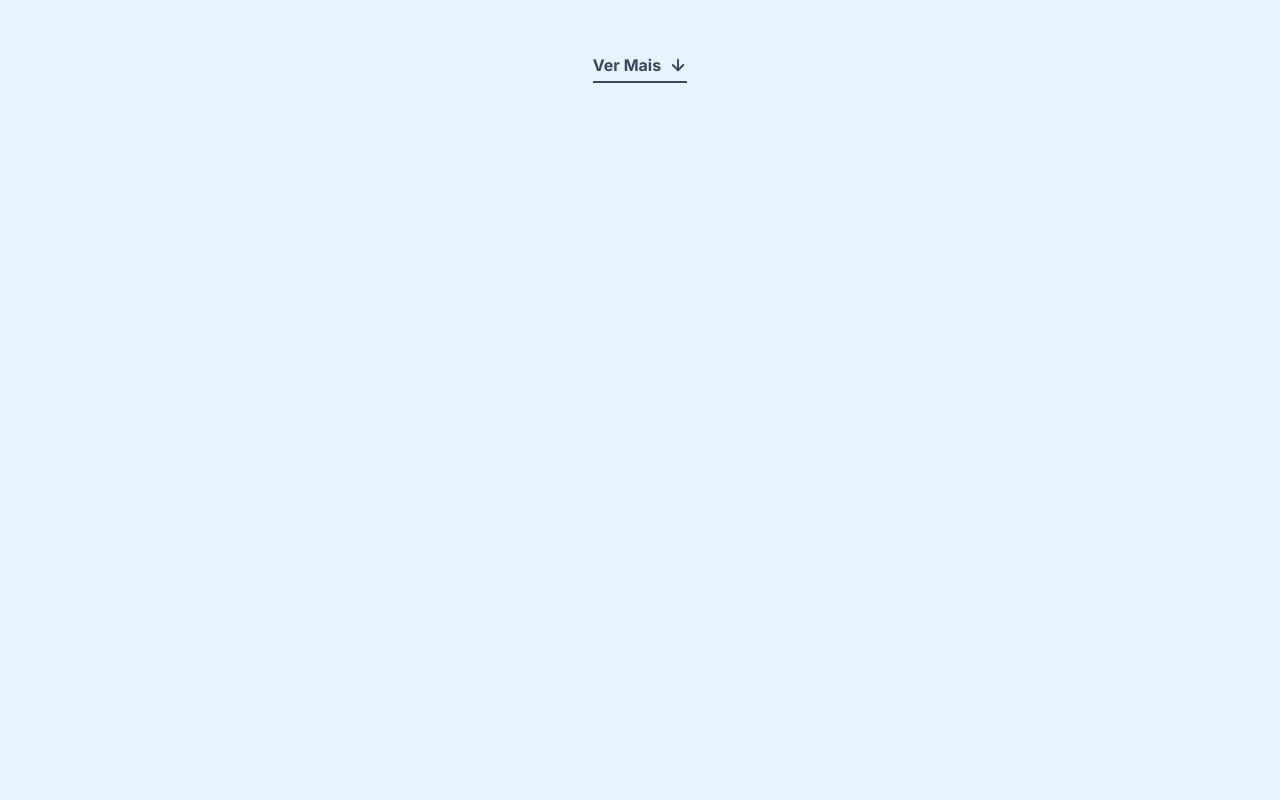
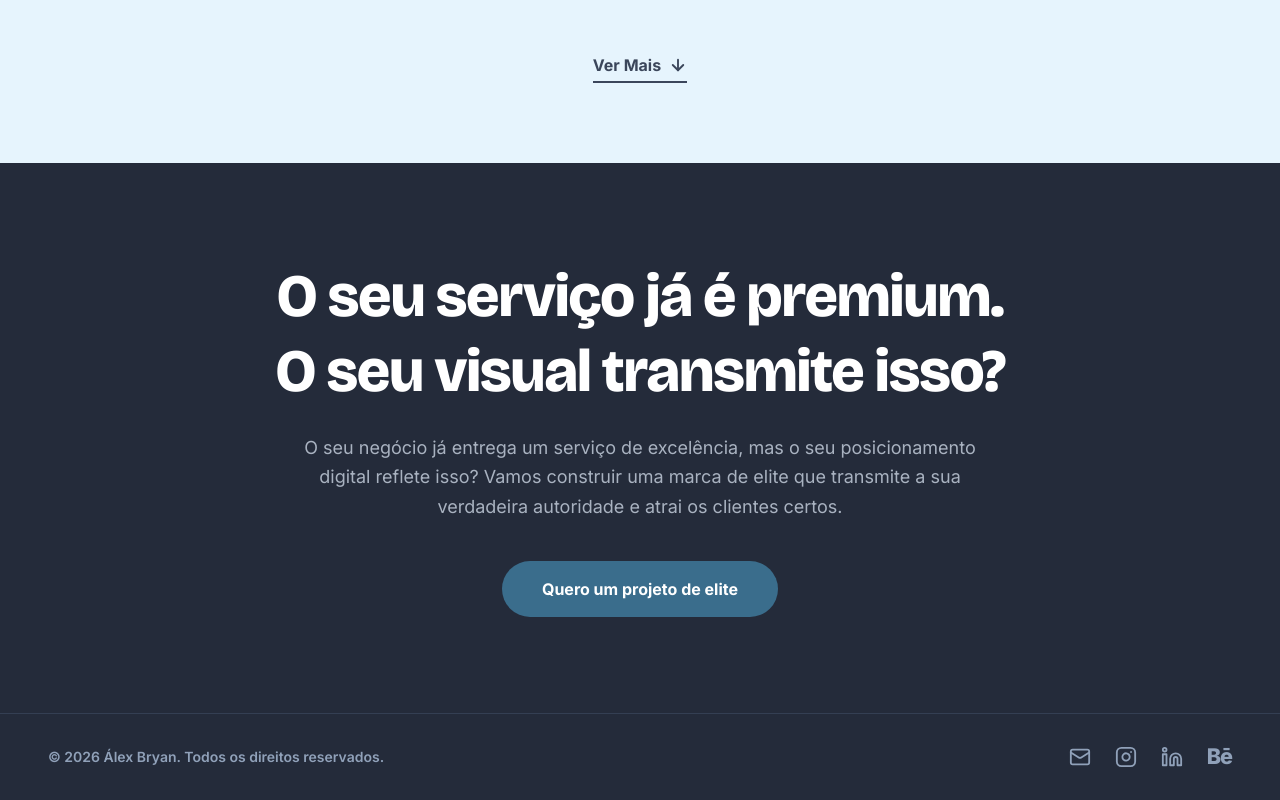
Before and after one commit to Bryanninja/alex-bryan-portfolio, a Next.js app: page / in a window 1280 px wide. Shown: the part 4208-5008 px from the top of the page. Before the commit the page ends 4371 px from the top, so only its background shows below. Built offline with nearby package versions, Linux system fonts and the light colour scheme.

Commit message:
feat: add footer component

```diff
--- /dev/null
+++ b/app/components/sections/Footer.tsx
@@ -0,0 +1,120 @@
+import Link from "next/link";
+import { Mail } from "lucide-react";
+import Container from "../Container"; // Ajuste o caminho conforme o seu projeto
+
+const Footer = () => {
+  const currentYear = new Date().getFullYear();
+
+  return (
+    <footer className="w-full bg-[#242b3a] pt-24 pb-8 flex flex-col items-center">
+      <Container>
+        {/* === SEÇÃO DE CTA === */}
+        <div className="flex flex-col items-center text-center max-w-3xl mx-auto mb-24 px-4">
+          <h2 className="font-heading text-4xl md:text-5xl lg:text-6xl font-extrabold leading-tight text-white tracking-tight mb-6">
+            O seu serviço já é premium. O seu visual transmite isso?
+          </h2>
+
+          <p className="text-lg text-slate-300/80 leading-relaxed mb-10 max-w-2xl">
+            O seu negócio já entrega um serviço de excelência, mas o seu
+            posicionamento digital reflete isso? Vamos construir uma marca de
+            elite que transmite a sua verdadeira autoridade e atrai os clientes
+            certos.
+          </p>
+
+          <Link
+            href="/contato"
+            className="bg-[#3a6d8c] hover:bg-[#5bb5d9] text-white font-bold py-4 px-10 rounded-full transition-all duration-300 hover:-translate-y-1"
+          >
+            Quero um projeto de elite
+          </Link>
+        </div>
+      </Container>
+
+      {/* === LINHA DIVISÓRIA E COPYRIGHT === */}
+      <div className="w-full border-t border-slate-600/50 pt-8 px-6 lg:px-12">
+        <div className="max-w-7xl mx-auto flex flex-col md:flex-row justify-between items-center gap-6">
+          <p className="text-sm font-semibold text-slate-400 text-center md:text-left">
+            © {currentYear} Álex Bryan. Todos os direitos reservados.
+          </p>
+
+          {/* === REDES SOCIAIS === */}
+          <div className="flex items-center justify-center gap-6 text-slate-400">
+            {/* E-mail (Lucide) */}
+            <a
+              href="mailto:seuemail@exemplo.com"
+              className="hover:text-[#5bb5d9] transition-colors"
+              aria-label="Email"
+            >
+              <Mail size={22} />
+            </a>
+
+            {/* Instagram (SVG Integrado - permite usar o Tailwind para cores!) */}
+            <a
+              href="https://www.instagram.com/alexbryannt/"
+              target="_blank"
+              rel="noopener noreferrer"
+              className="hover:text-[#5bb5d9] transition-colors"
+              aria-label="Instagram"
+            >
+              <svg
+                xmlns="http://www.w3.org/2000/svg"
+                width="22"
+                height="22"
+                viewBox="0 0 24 24"
+                fill="none"
+                stroke="currentColor"
+                strokeWidth="2"
+                strokeLinecap="round"
+                strokeLinejoin="round"
+              >
+                <rect width="20" height="20" x="2" y="2" rx="5" ry="5"></rect>
+                <path d="M16 11.37A4 4 0 1 1 12.63 8 4 4 0 0 1 16 11.37z"></path>
+                <line x1="17.5" x2="17.51" y1="6.5" y2="6.5"></line>
+              </svg>
+            </a>
+
+            {/* LinkedIn (Opcional - SVG Integrado, caso você queira usar no futuro) */}
+            <a
+              href="https://www.linkedin.com/in/alexbryannt/"
+              target="_blank"
+              rel="noopener noreferrer"
+              className="hover:text-[#5bb5d9] transition-colors"
+              aria-label="LinkedIn"
+            >
+              <svg
+                xmlns="http://www.w3.org/2000/svg"
+                width="22"
+                height="22"
+                viewBox="0 0 24 24"
+                fill="none"
+                stroke="currentColor"
+                strokeWidth="2"
+                strokeLinecap="round"
+                strokeLinejoin="round"
+              >
+                <path d="M16 8a6 6 0 0 1 6 6v7h-4v-7a2 2 0 0 0-2-2 2 2 0 0 0-2 2v7h-4v-7a6 6 0 0 1 6-6z"></path>
+                <rect width="4" height="12" x="2" y="9"></rect>
+                <circle cx="4" cy="4" r="2"></circle>
+              </svg>
+            </a>
+
+            {/* Behance (Tipografia) */}
+            <a
+              href="https://www.behance.net/bryan_fnascime"
+              target="_blank"
+              rel="noopener noreferrer"
+              className="hover:text-[#5bb5d9] transition-colors flex items-center"
+              aria-label="Behance"
+            >
+              <span className="font-extrabold text-[1.35rem] tracking-tighter leading-none">
+                Bē
+              </span>
+            </a>
+          </div>
+        </div>
+      </div>
+    </footer>
+  );
+};
+
+export default Footer;
--- a/app/page.tsx
+++ b/app/page.tsx
@@ -1,5 +1,6 @@
 import FloatingMenu from "./components/FloatingMenu";
 import FocusSection from "./components/sections/FocusSection";
+import Footer from "./components/sections/Footer";
 import GlobalExperience from "./components/sections/GlobalExperience";
 import Hero from "./components/sections/Hero";
 import PortfolioSection from "./components/sections/PortfolioSection";
@@ -12,6 +13,7 @@ export default function Home() {
       <FocusSection />
       <PortfolioSection />
       <FloatingMenu />
+      <Footer />
     </main>
   );
 }
--- a/app/projects/[id]/page.tsx
+++ b/app/projects/[id]/page.tsx
@@ -4,6 +4,7 @@ import Image from "next/image";
 import { ArrowLeft, ArrowUpRight, BadgeCheck } from "lucide-react";
 import { projectsData } from "../../data/projects";
 import FloatingMenu from "@/app/components/FloatingMenu";
+import Footer from "@/app/components/sections/Footer";
 // import Button from "../../../components/Button"; // Make sure you have this component or replace with simple buttons
 
 interface ProjectPageProps {
@@ -34,7 +35,7 @@ export default async function ProjectDetail({ params }: ProjectPageProps) {
   }
 
   return (
-    <main className="min-h-screen bg-brand-50 pt-32 pb-20">
+    <main className="min-h-screen bg-brand-50 pt-20 space-y-20 ">
       <FloatingMenu />
       <div className="max-w-7xl mx-auto px-4 sm:px-8">
         {/* Header Section */}
@@ -93,11 +94,6 @@ export default async function ProjectDetail({ params }: ProjectPageProps) {
                   </span>
                 </div>
               </div>
-            </div>
-
-            {/* Coluna da direita do Header (se quiser colocar botões no futuro) */}
-            <div className="flex gap-4 shrink-0 mt-4 md:mt-0">
-              {/* <Button variant="outline" className="flex gap-2">Visitar Site Ao Vivo <ArrowUpRight size={18} /></Button> */}
             </div>
           </div>
         </div>
@@ -185,27 +181,8 @@ export default async function ProjectDetail({ params }: ProjectPageProps) {
             </div>
           )}
         </div>
-
-        {/* CTA Bottom */}
-        <div className="mt-32 text-center bg-brand-800 rounded-3xl p-16 relative overflow-hidden">
-          <div className="absolute inset-0 bg-gradient-to-br from-brand-900 to-brand-700 z-0" />
-          <div className="relative z-10">
-            <h2 className="font-heading text-4xl font-bold text-white mb-6">
-              Pronto para ser o próximo case de sucesso?
-            </h2>
-            <p className="text-brand-200 text-lg mb-10 max-w-2xl mx-auto">
-              Vamos transformar a sua marca e elevar a percepção do seu negócio
-              no mercado.
-            </p>
-            <Link
-              href="/contato"
-              className="inline-block bg-brand-500 text-white font-bold px-10 py-4 rounded-full hover:bg-brand-400 transition-colors"
-            >
-              Solicitar Orçamento
-            </Link>
-          </div>
-        </div>
       </div>
+      <Footer />
     </main>
   );
 }
```
Also changed, not shown: app/assets/svg/InstagramIcon.svg (added).
